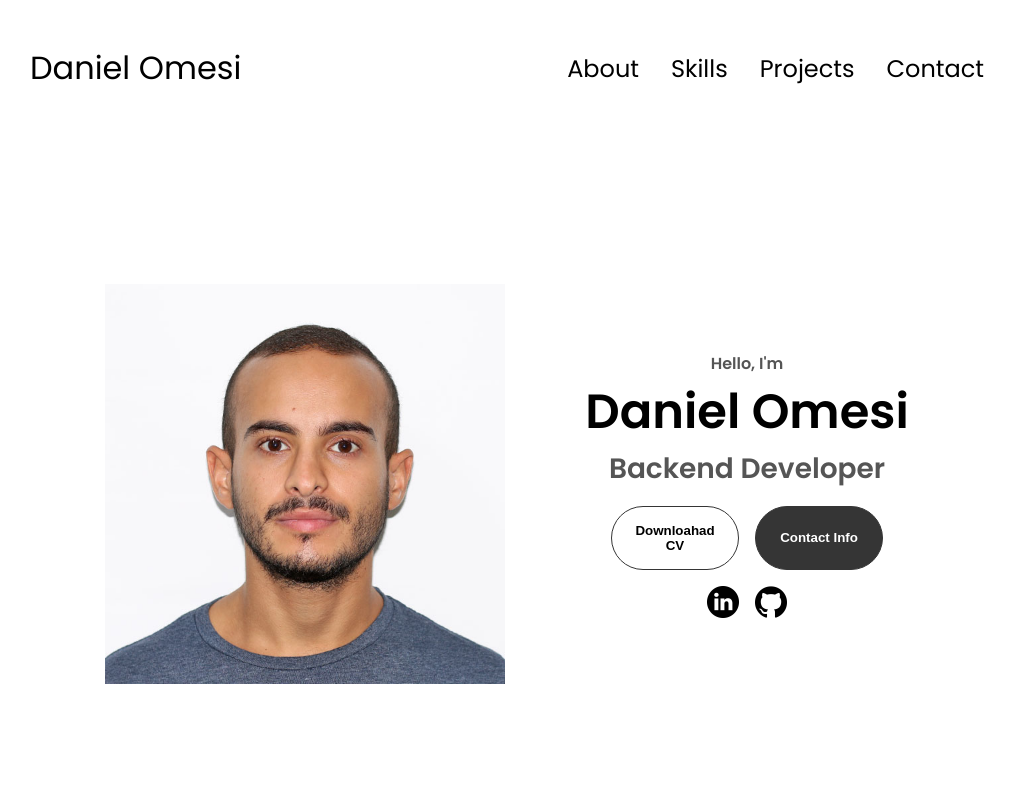
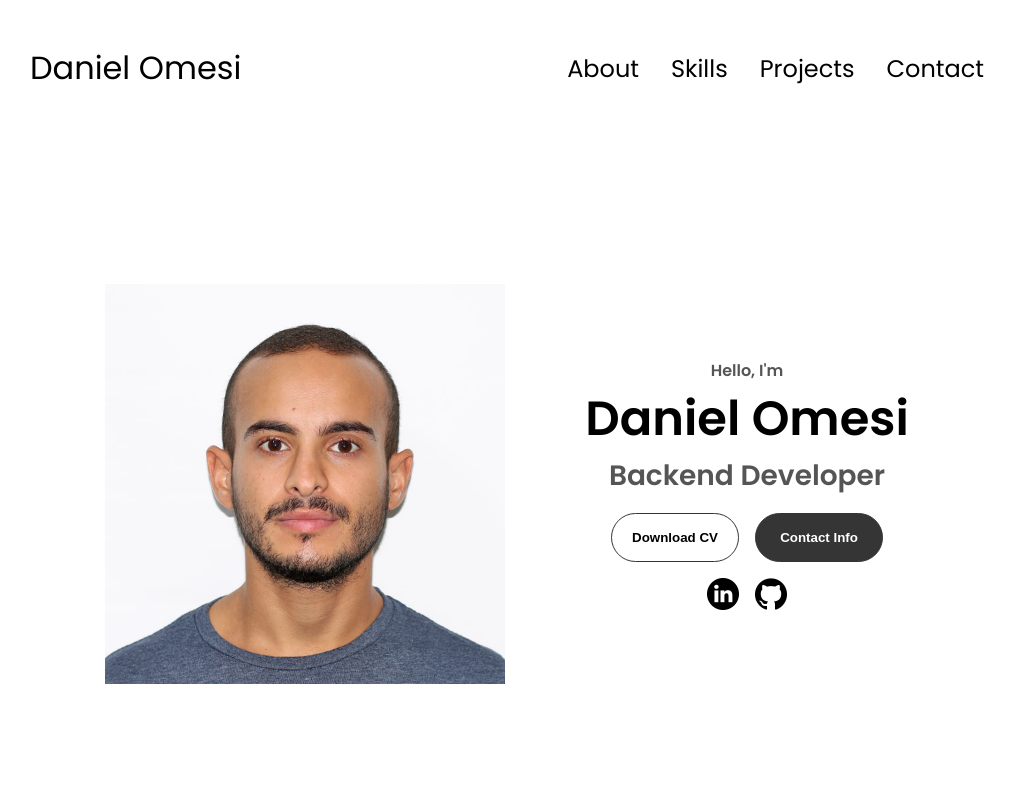
Before and after one commit to danielomesi/portfolio, a plain HTML site: page index.html in a window 1280 px wide. Shown: the top 800 px of the page, without its empty margins (133-1148 px from the left). Drawn offline with Linux system fonts and the light colour scheme.

Commit message:
Minor fix

```diff
--- a/index.html
+++ b/index.html
@@ -49,7 +49,7 @@
             class="btn btn-color-2"
             onclick="window.open('./assets/resume.pdf')"
           >
-            Downloahad CV
+            Download CV
           </button>
           <button class="btn btn-color-1" onclick="location.href='./#contact'">
             Contact Info
```
